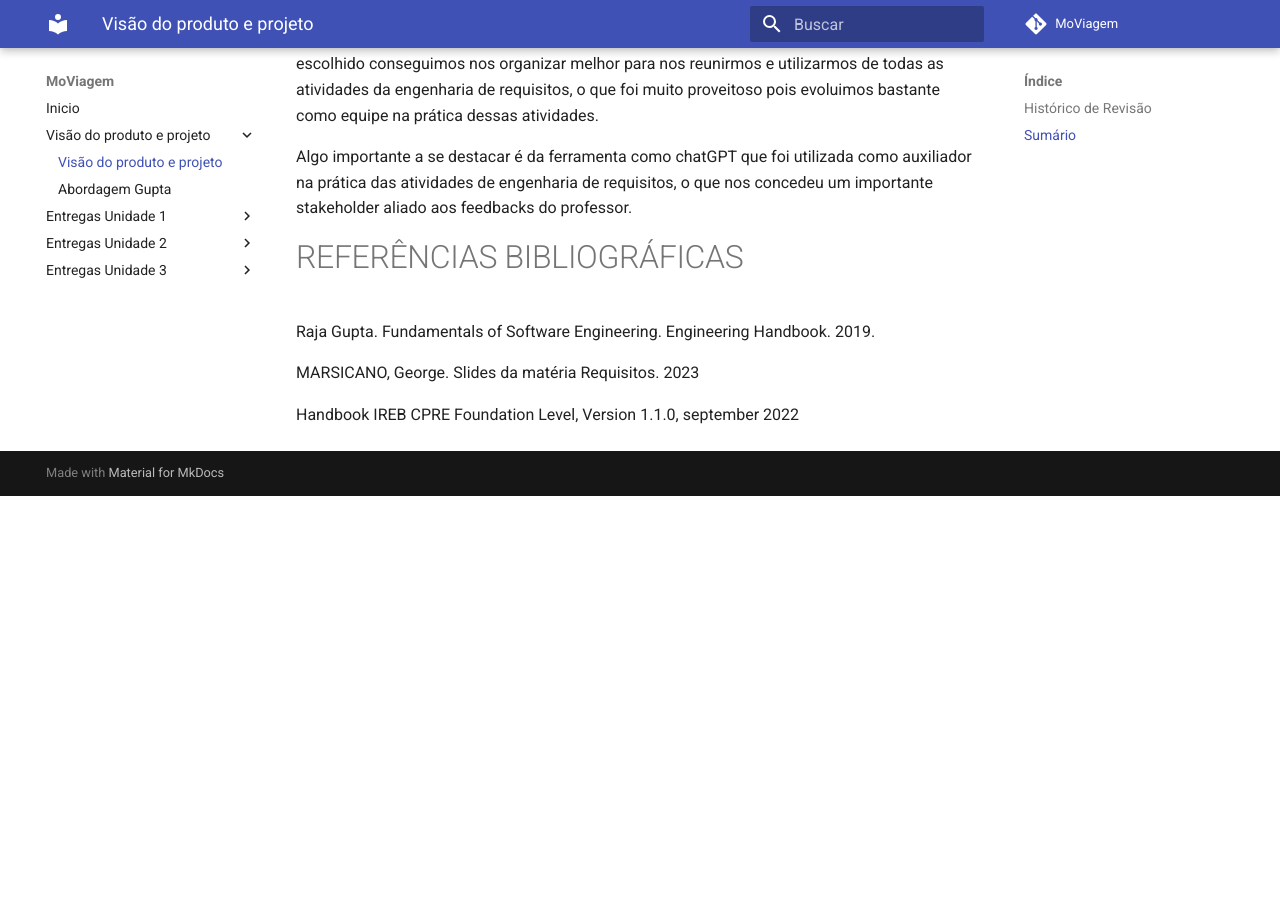
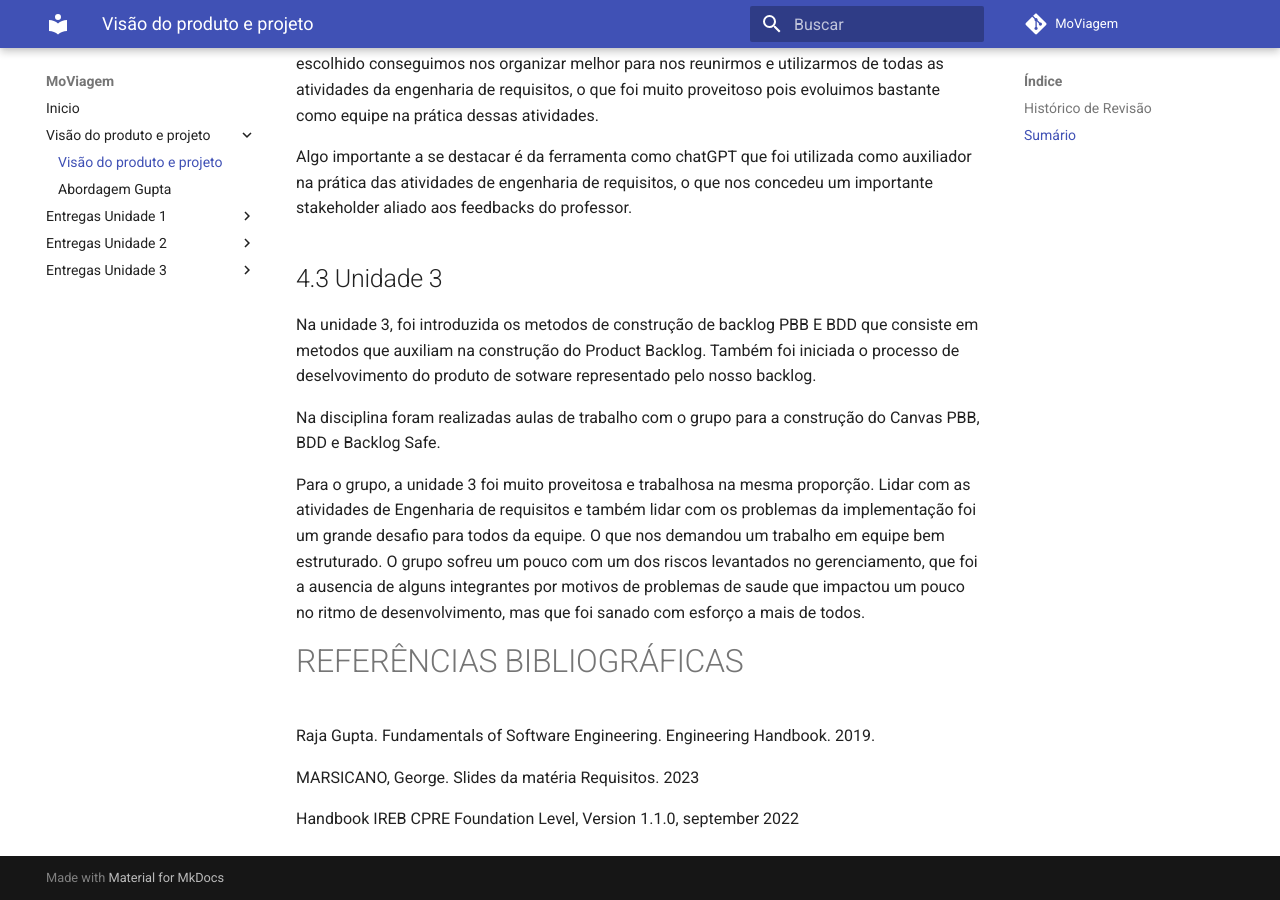
Before and after one commit to mdsreq-fga-unb/2023.1-MoViagem, an MkDocs documentation site: the page built from gitpages/docs/documentos/visao-do-produto-e-projeto.md, in a window 1280 px wide and 900 px high, scrolled down 13486 px. Built offline with MkDocs 1.6.1 and Material for MkDocs 9.7.7, drawn with Linux system fonts in a browser that asks for light colours; comment, search, counter and statistics services are not loaded; before the commit the page ends 13982 px from its top, so only the background shows below that.

Commit message:
adicionando lições aprendidas

```diff
--- a/gitpages/docs/documentos/visao-do-produto-e-projeto.md
+++ b/gitpages/docs/documentos/visao-do-produto-e-projeto.md
@@ -257,6 +257,7 @@ Outras lições abordaram a compreensão das necessidades e desejos dos envolvid
 Para melhorar o planejamento na próxima etapa do projeto, uma possível melhoria seria uma organização mais eficiente do tempo da equipe. Nesta unidade, algumas entregas foram realizadas em cima da hora, comprometendo a qualidade do trabalho. Portanto, é importante que as atividades sejam iniciadas mais cedo nas próximas unidades, a fim de garantir a qualidade e o cumprimento dos prazos.
 
 ## 4.2 Unidade 2
+
 Na unidade 2, foi introduzida as atividades da engenharia de requisitos, abordando todos os seus processos e técnicas as quais são: Elicitação e Descoberta, Análise e Consenso, Declaração, Representação, Verificação e Validação e Organização e Atualização.
 
 Na disciplina foram realizados diversas abordagens para debate do conteudo da unidade 2 como, juris para análise de cenários, avaliações entre os grupos entre outras atividades.
@@ -265,6 +266,14 @@ Para o grupo, a unidade 2 foi de extrema importância para a equipe, pois com o
 
 Algo importante a se destacar é da ferramenta como chatGPT que foi utilizada como auxiliador na prática das atividades de engenharia de requisitos, o que nos concedeu um importante stakeholder aliado aos feedbacks do professor.
 
+## 4.3 Unidade 3
+
+Na unidade 3, foi introduzida os metodos de construção de backlog PBB E BDD que consiste em metodos que auxiliam na construção do Product Backlog. Também foi iniciada o processo de deselvovimento do produto de sotware representado pelo nosso backlog.
+
+Na disciplina foram realizadas aulas de trabalho com o grupo para a construção do Canvas PBB, BDD e Backlog Safe.
+
+Para o grupo, a unidade 3 foi muito proveitosa e trabalhosa na mesma proporção. Lidar com as atividades de Engenharia de requisitos e também lidar com os problemas da implementação foi um grande desafio para todos da equipe. O que nos demandou um trabalho em equipe bem estruturado. O grupo sofreu um pouco com um dos riscos levantados no gerenciamento, que foi a ausencia de alguns integrantes por motivos de problemas de saude que impactou um pouco no ritmo de desenvolvimento, mas que foi sanado com esforço a mais de todos.
+
 # REFERÊNCIAS BIBLIOGRÁFICAS
 
 Raja Gupta. Fundamentals of Software Engineering. Engineering Handbook. 2019.
```
